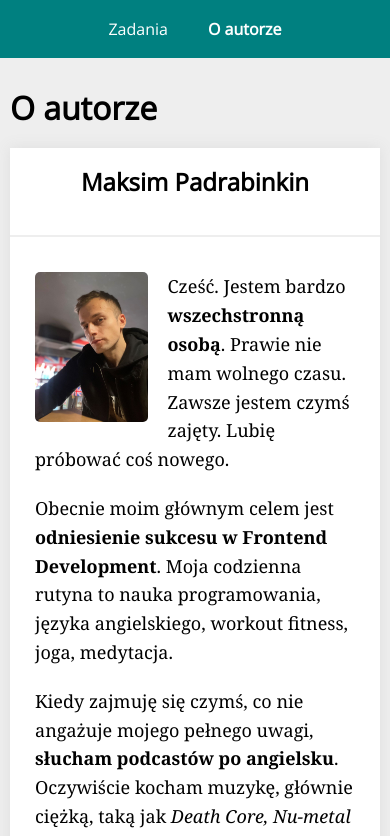
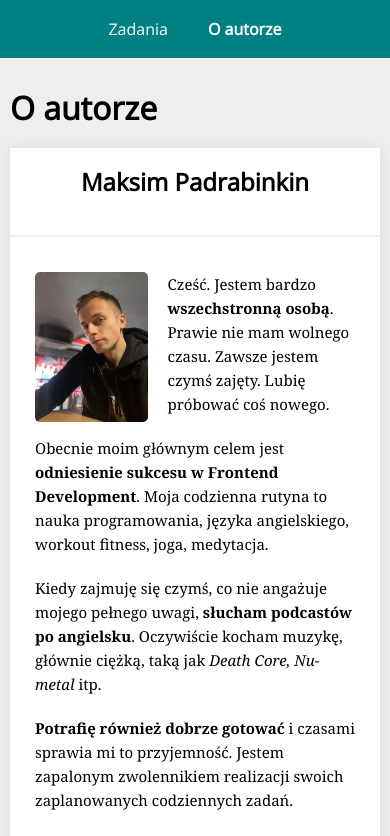
Before and after one commit to maxFadet/todos-list-react, a React (Create React App) app: page /#/autor in a window 390 px wide. Shown: the top 836 px of the page. Built offline with nearby package versions, Linux system fonts and the light colour scheme.

Commit message:
added reduced font for small screens on the author page

```diff
--- a/src/features/author/styled.js
+++ b/src/features/author/styled.js
@@ -38,6 +38,10 @@ export const BlogParagraph = styled.p`
     font-size: ${({ theme }) => theme.blog.paragraphFontSize};
     margin-bottom: ${({ theme }) => theme.blog.paragraphMarginBottom};
 
+    @media (max-width: ${({ theme }) => theme.breakpoints.tablet}) {
+        font-size: 15px;
+    }
+
     &:first-child {
         margin-top: 0;
     }
```
